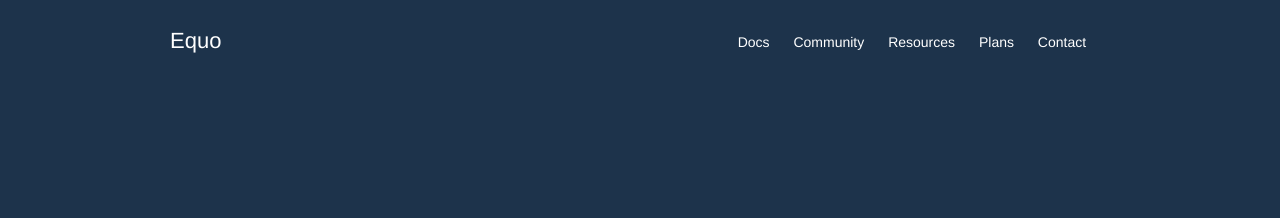
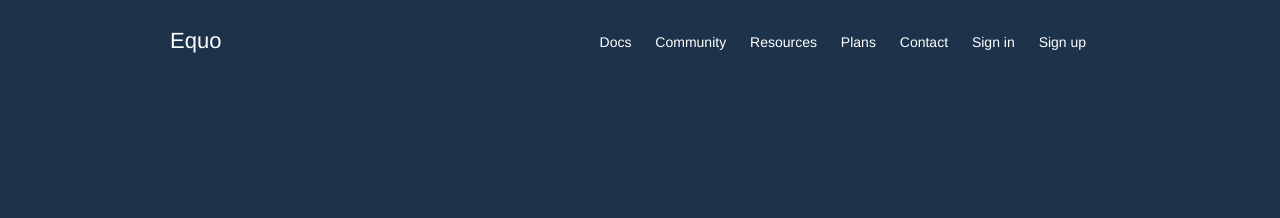
Before and after one commit to maketechnology/equo, a Jekyll site: the page built from index.html, in a window 1280 px wide. Shown: the top 218 px of the page. Built offline with Jekyll 4.4.1, drawn with Linux system fonts in a browser that asks for light colours.

Commit message:
Point sign in and sign up to the platform dev environment

```diff
--- a/_includes/header.html
+++ b/_includes/header.html
@@ -11,6 +11,8 @@
       <a class="site-header-nav-item " href="/apps/">Resources</a>
       <a class="site-header-nav-item " href="/blog/">Plans</a>
       <a class="site-header-nav-item " href="/contact/">Contact</a>
+      <a class="site-header-nav-item " href="http://www.dev.appcenter.maketechnology.io/login">Sign in</a>
+      <a class="site-header-nav-item " href="http://www.dev.appcenter.maketechnology.io/login">Sign up</a>
       <a class="site-header-nav-item" href="https://github.com/electron/electron" title="Github Repository"><span class="mega-octicon octicon-mark-github vertical-middle"></span></a>
     </nav>
   </div>
```
